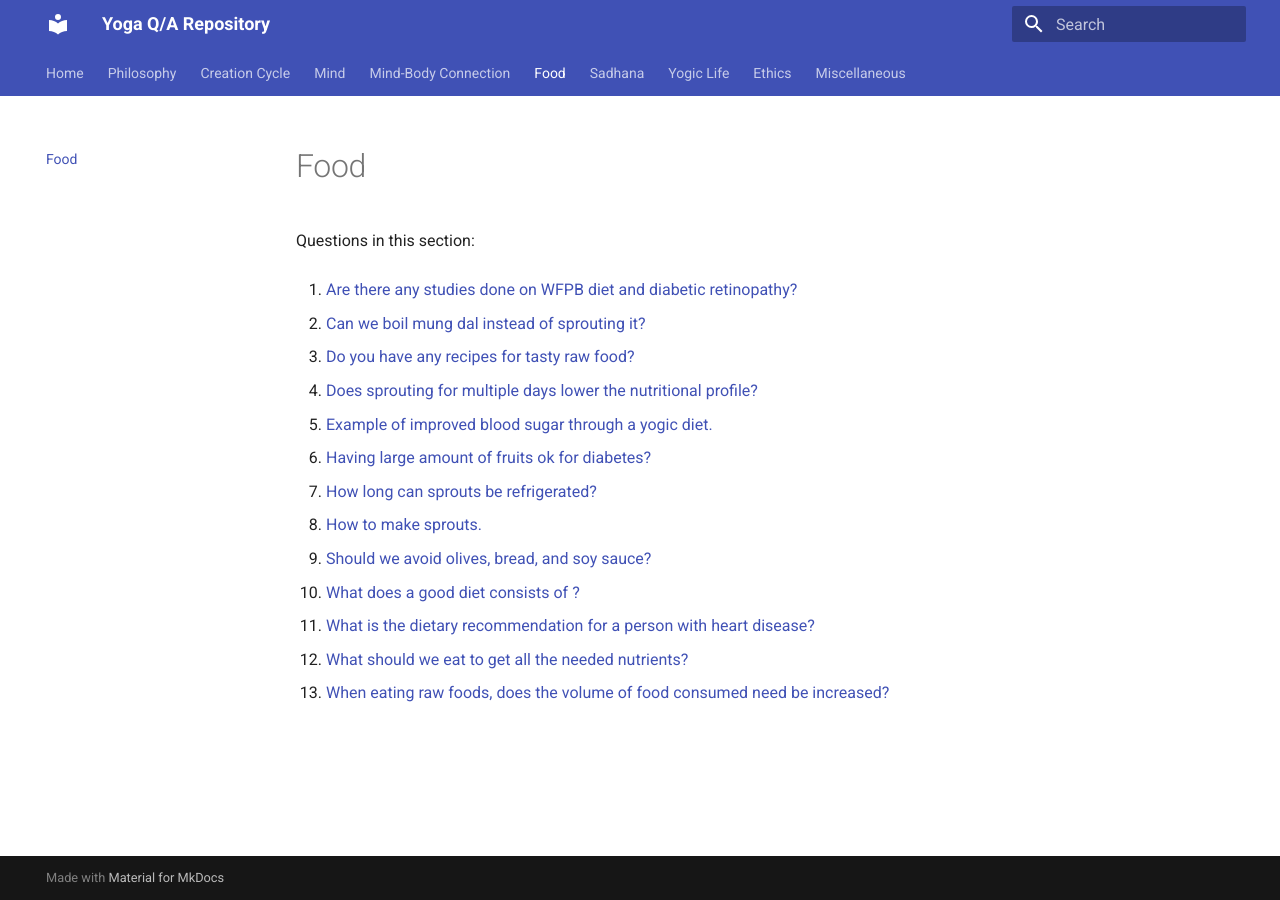
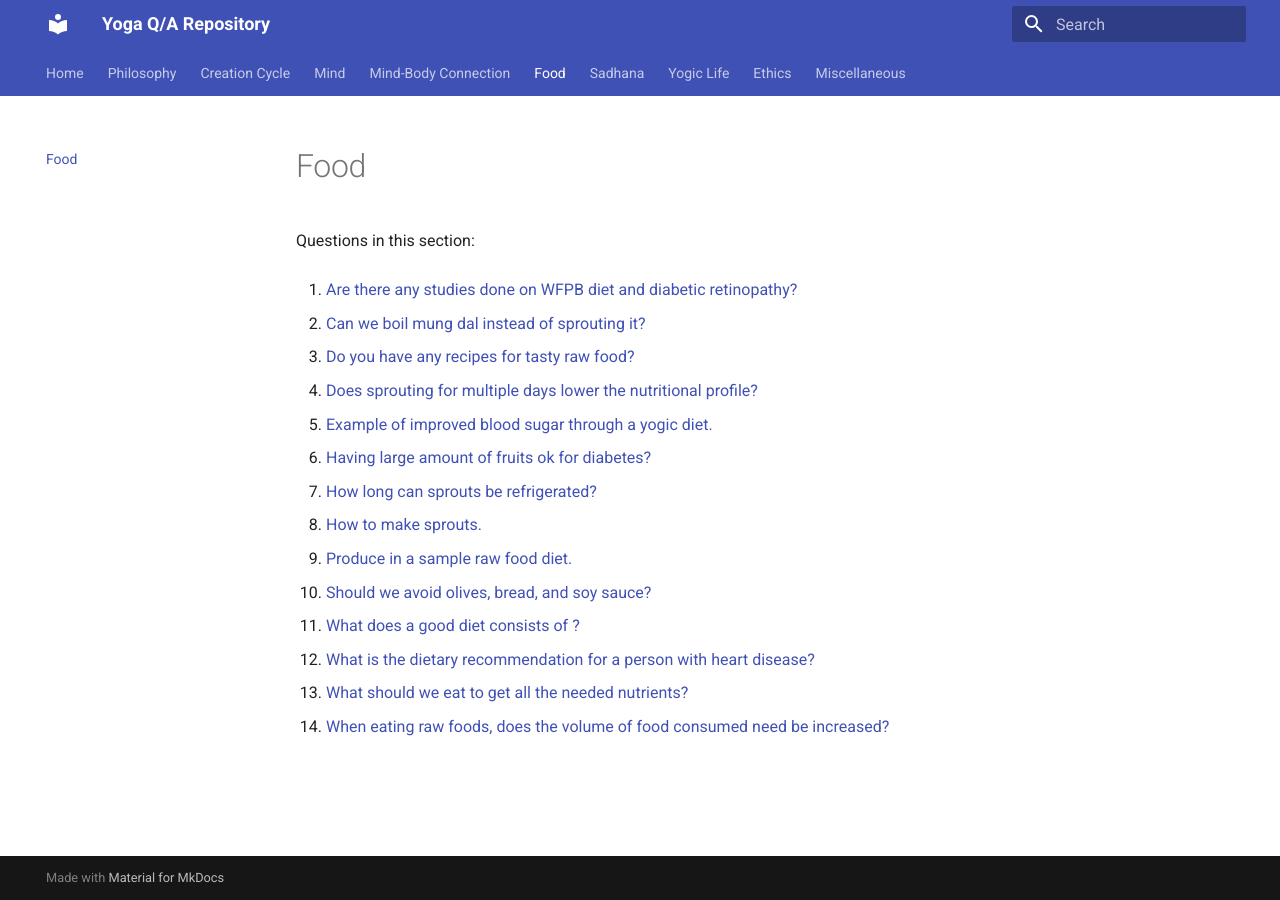
Before and after one commit to yogiclife/yoga-qa, an MkDocs documentation site: the page built from docs/food/README.md, in a window 1280 px wide. Built offline with MkDocs 1.6.1 and Material for MkDocs 9.7.7, drawn with Linux system fonts in a browser that asks for light colours.

Commit message:
Update topic indices [skip ci]

```diff
--- a/docs/food/README.md
+++ b/docs/food/README.md
@@ -18,12 +18,14 @@ Questions in this section:
 
 8. [How to make sprouts.](how-to-make-sprouts-20260628-131139.md)
 
-9. [Should we avoid olives, bread, and soy sauce?](should-we-avoid-olives-bread-and-soy-sauce-20260628-114909.md)
+9. [Produce in a sample raw food diet.](produce-in-a-sample-raw-food-diet-20260628-134655.md)
 
-10. [What does a good diet consists of ?](what-does-a-good-diet-consists-of-20260628-025803.md)
+10. [Should we avoid olives, bread, and soy sauce?](should-we-avoid-olives-bread-and-soy-sauce-20260628-114909.md)
 
-11. [What is the dietary recommendation for a person with heart disease?](what-is-the-dietary-recommendation-for-a-person-with-heart-disease-20260628-023806.md)
+11. [What does a good diet consists of ?](what-does-a-good-diet-consists-of-20260628-025803.md)
 
-12. [What should we eat to get all the needed nutrients?](what-should-we-eat-to-get-all-the-needed-nutrients.md)
+12. [What is the dietary recommendation for a person with heart disease?](what-is-the-dietary-recommendation-for-a-person-with-heart-disease-20260628-023806.md)
 
-13. [When eating raw foods, does the volume of food consumed need be increased?](when-eating-raw-foods-does-the-volume-of-food-consumed-need-be-increased-20260628-030424.md)
+13. [What should we eat to get all the needed nutrients?](what-should-we-eat-to-get-all-the-needed-nutrients.md)
+
+14. [When eating raw foods, does the volume of food consumed need be increased?](when-eating-raw-foods-does-the-volume-of-food-consumed-need-be-increased-20260628-030424.md)
```
